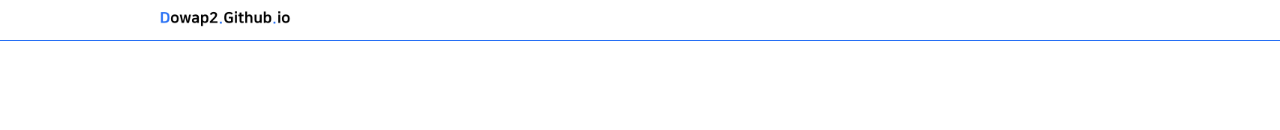
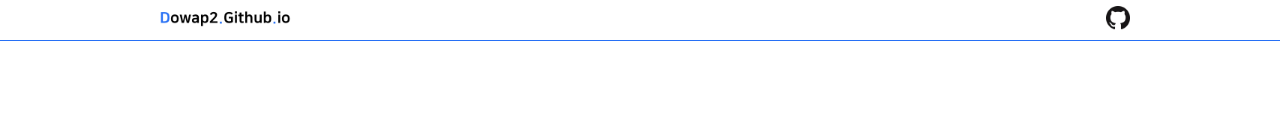
Before and after one commit to Dowap2/dowap2.github.io, a React (Create React App) app: page / in a window 1280 px wide. Shown: the top 130 px of the page. Built offline with nearby package versions, Linux system fonts and the light colour scheme.

Commit message:
add to dowap2's github

```diff
--- a/src/Blog/Header/Header.jsx
+++ b/src/Blog/Header/Header.jsx
@@ -1,6 +1,7 @@
 import styled from "styled-components";
 import { Link } from "react-router-dom";
 import Logo from "../../Img/Logo.png";
+import Github from "../../Img/Github.png";
 
 const HeaderComponent = styled.div`
   width: 100%;
@@ -12,10 +13,17 @@ const HeaderComponent = styled.div`
 const Wrapper = styled.div`
   width: 980px;
   margin: auto;
+  display: flex;
+  justify-content: space-between;
+  align-items: center;
 `;
 const LogoImg = styled.img`
   width: 150px;
   height: 36px;
+`;
+const GithubImg = styled.img`
+  width: 24px;
+  height: 24px;
 `;
 
 export function Header() {
@@ -24,8 +32,15 @@ export function Header() {
       <HeaderComponent>
         <Wrapper>
           <Link to="/">
-            <LogoImg src={Logo} alt="" />
+            <LogoImg src={Logo} alt="logo" />
           </Link>
+          <a
+            href="https://github.com/Dowap2"
+            target="_blank"
+            rel="noopener noreferrer"
+          >
+            <GithubImg src={Github} alt="git" />
+          </a>
         </Wrapper>
       </HeaderComponent>
     </div>
--- a/src/Blog/Main/View/Comment/CommentOutput.jsx
+++ b/src/Blog/Main/View/Comment/CommentOutput.jsx
@@ -58,7 +58,6 @@ export function CommentOutput(props) {
     if (commentList !== undefined) {
       setCommentListItem(
         commentList.map(list => {
-          console.log(list);
           return (
             <CommentItem>
               <CommentHeader>
```
Also changed, not shown: src/Img/Github.png (added).
